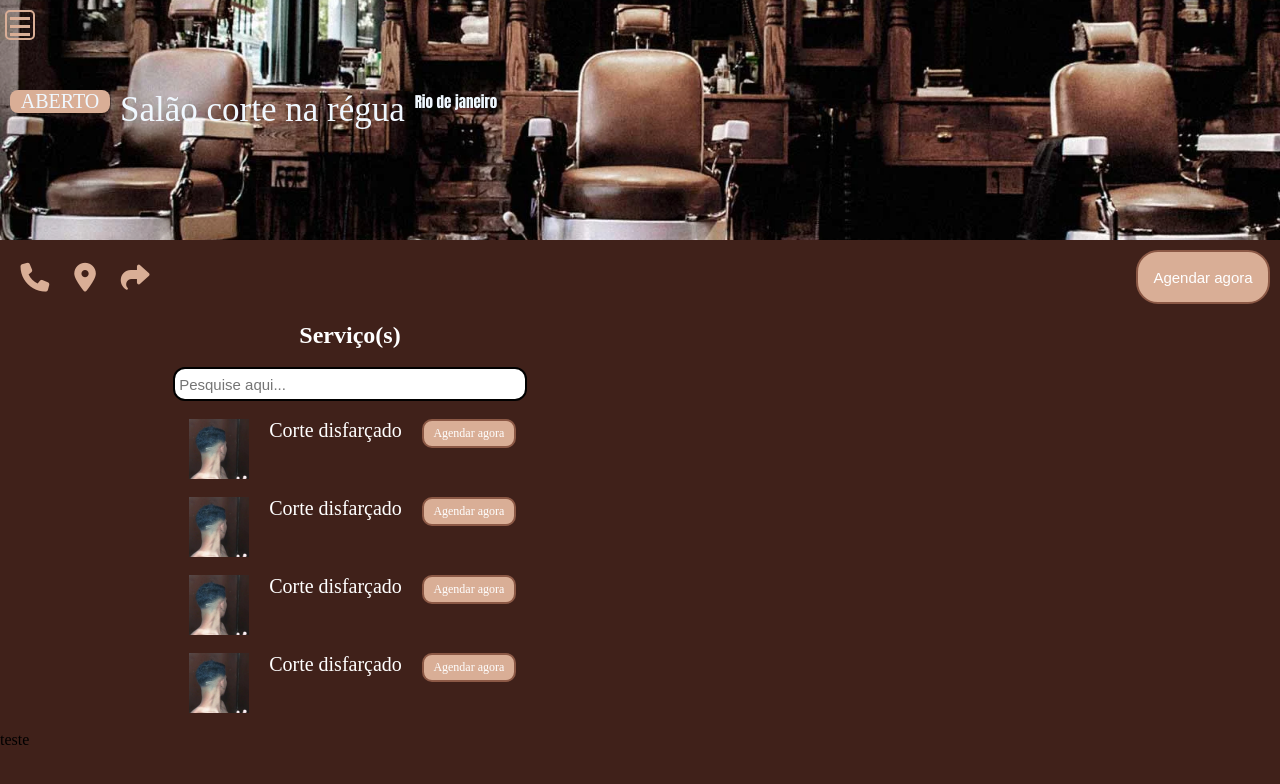
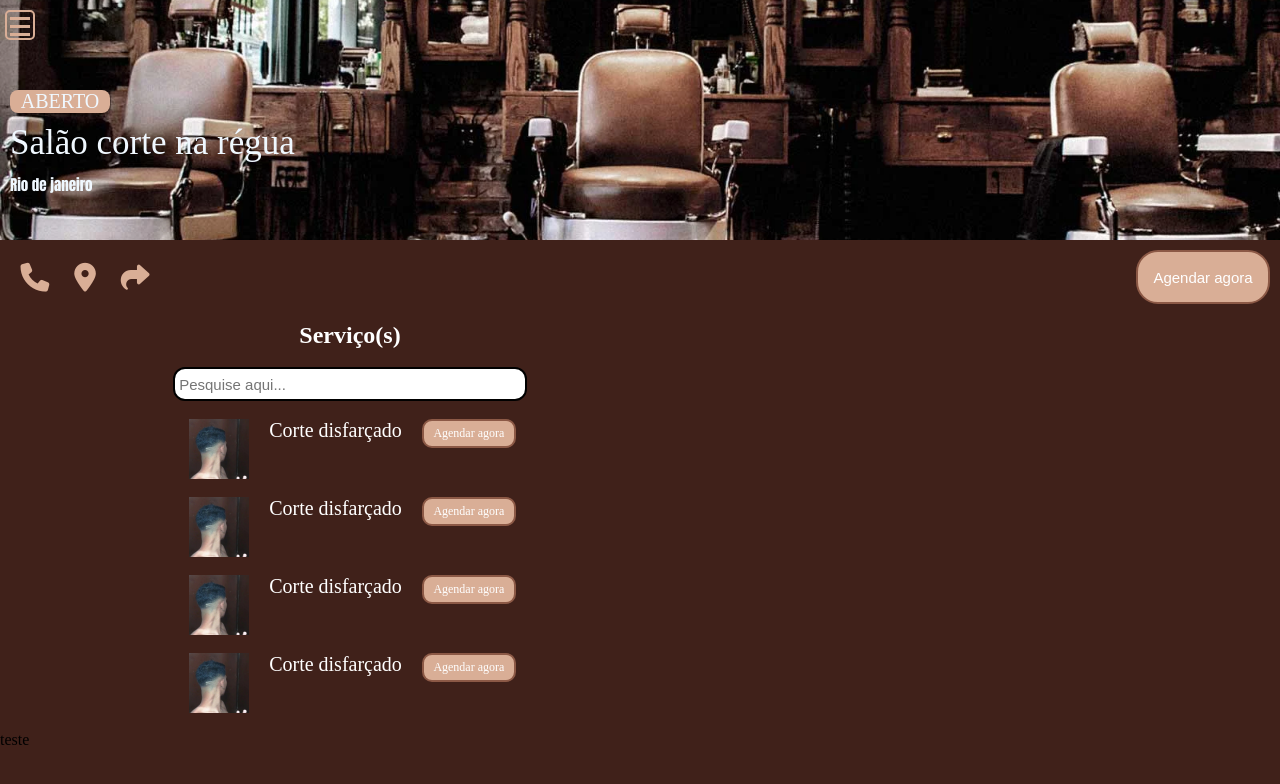
Before and after one commit to jobsin26/projeto-salao, a plain HTML site: page index.html in a window 1280 px wide. Drawn offline with Linux system fonts and the light colour scheme.

Commit message:
style.css

```diff
--- a/style.css
+++ b/style.css
@@ -26,8 +26,9 @@ body{
   margin-top: 40px;
   display: flex;
   align-items:start;
-  justify-content:  start;
+  justify-content: center;
   gap: 10px;
+  flex-direction: column;
   flex-wrap: wrap;
   margin-left: 10px;
   color: aliceblue;
```
